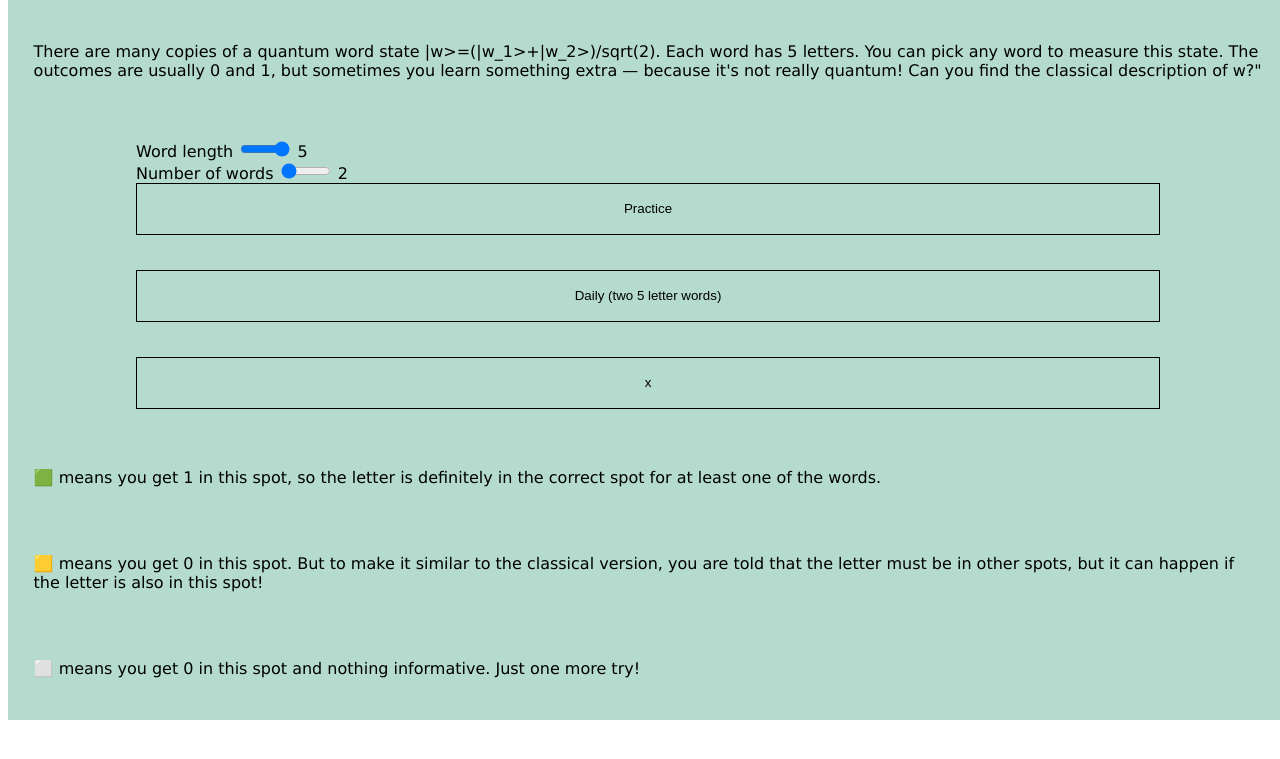
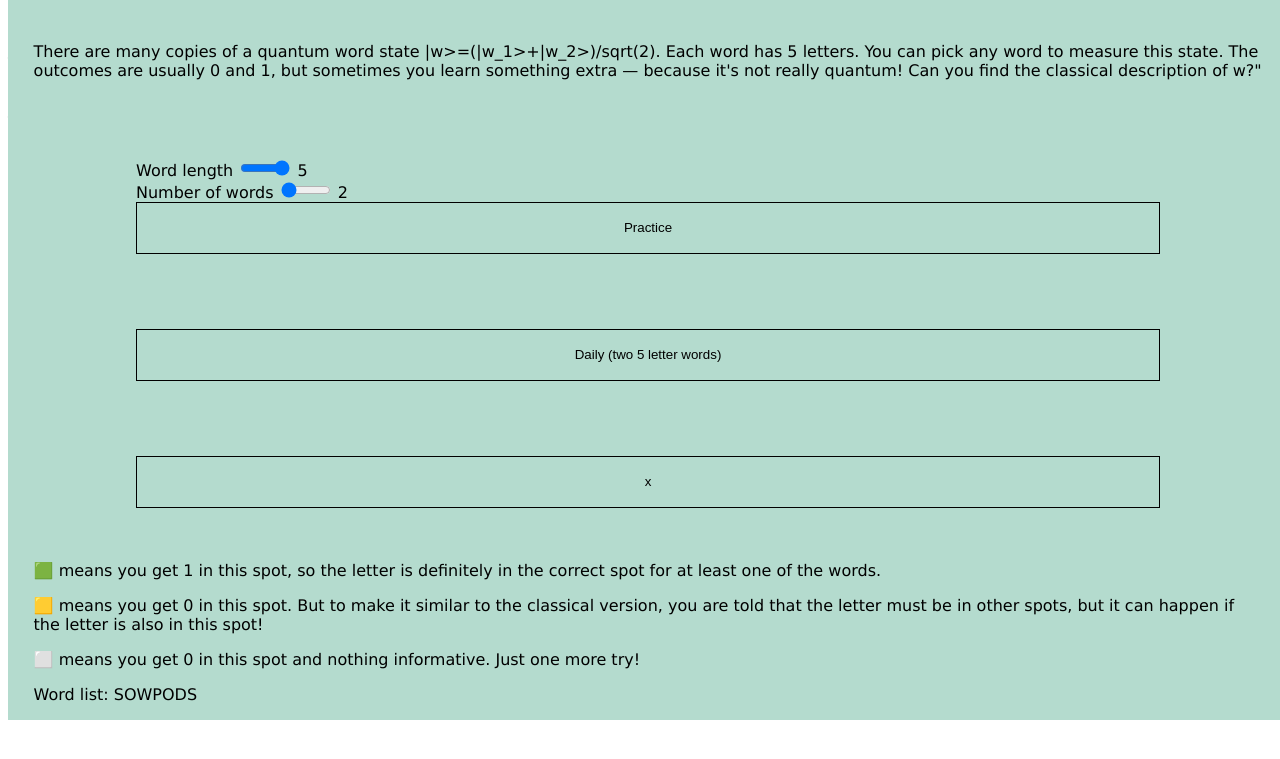
Before and after one commit to Raycosine/raycosine.github.io, a Jekyll site: the page Quandle.html, which Jekyll copies as it is, in a window 1280 px wide. Shown: the top 759 px of the page. Built offline with Jekyll 4.4.1, drawn with Linux system fonts in a browser that asks for light colours.

Commit message:
Update Quandle.html

```diff
--- a/Quandle.html
+++ b/Quandle.html
@@ -406,10 +406,10 @@
             <button onclick="document.getElementById('des').style.display='none';" style="width:100%;">x</button>
         </div>
         <div>
-        <p style="top:0;left:0;right:0;padding:2%;">🟩 means you get 1 in this spot, so the letter is definitely in the correct spot for at least one of the words.</p>
-        <p style="top:0;left:0;right:0;padding:2%;">🟨 means you get 0 in this spot. But to make it similar to the classical version, you are told that the letter must be in other spots, but it can happen if the letter is also in this spot!</p>
-            <p style="top:0;left:0;right:0;padding:2%;">⬜ means you get 0 in this spot and nothing informative. Just one more try!</p>
-
+        <p style="top:0;left:0;right:0;padding:0 2% 0 2%;">🟩 means you get 1 in this spot, so the letter is definitely in the correct spot for at least one of the words.</p>
+        <p style="top:0;left:0;right:0;padding:0 2% 0 2%;">🟨 means you get 0 in this spot. But to make it similar to the classical version, you are told that the letter must be in other spots, but it can happen if the letter is also in this spot!</p>
+            <p style="top:0;left:0;right:0;padding:0 2% 0 2%;">⬜ means you get 0 in this spot and nothing informative. Just one more try!</p>
+            <p style="top:0;left:0;right:0;padding:0 2% 0 2%;"> Word list: SOWPODS</p>
         </div>
     </div>
 
```
